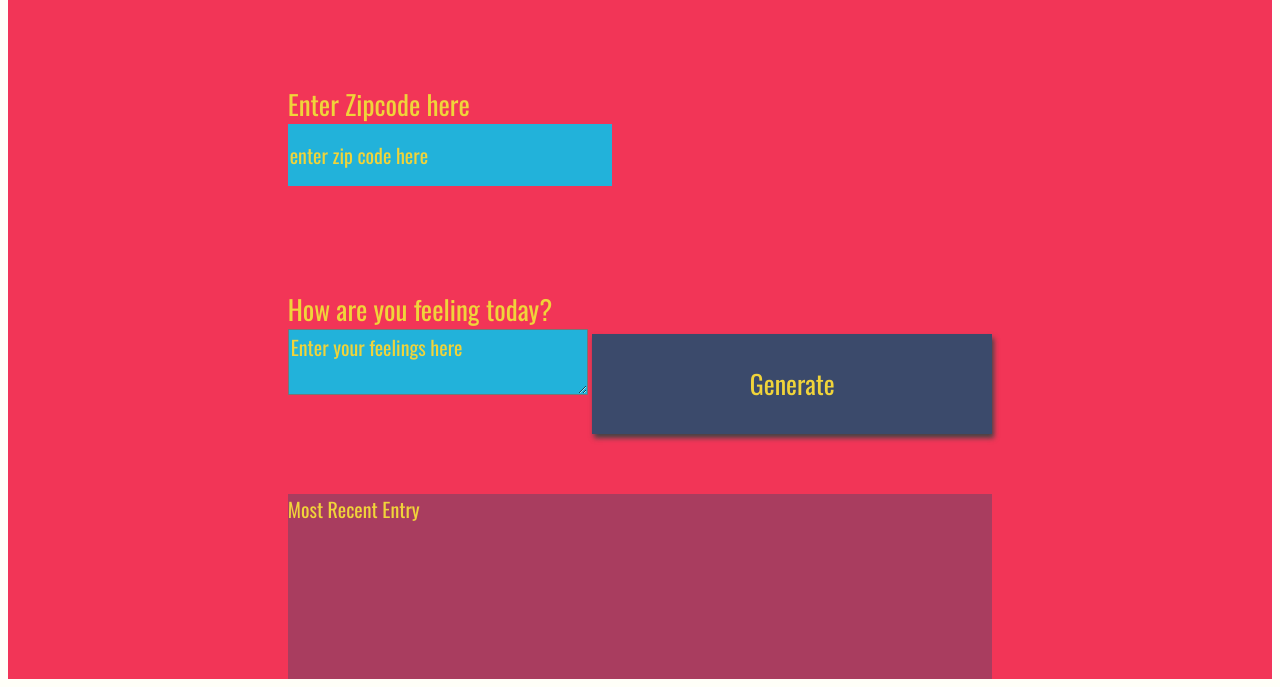
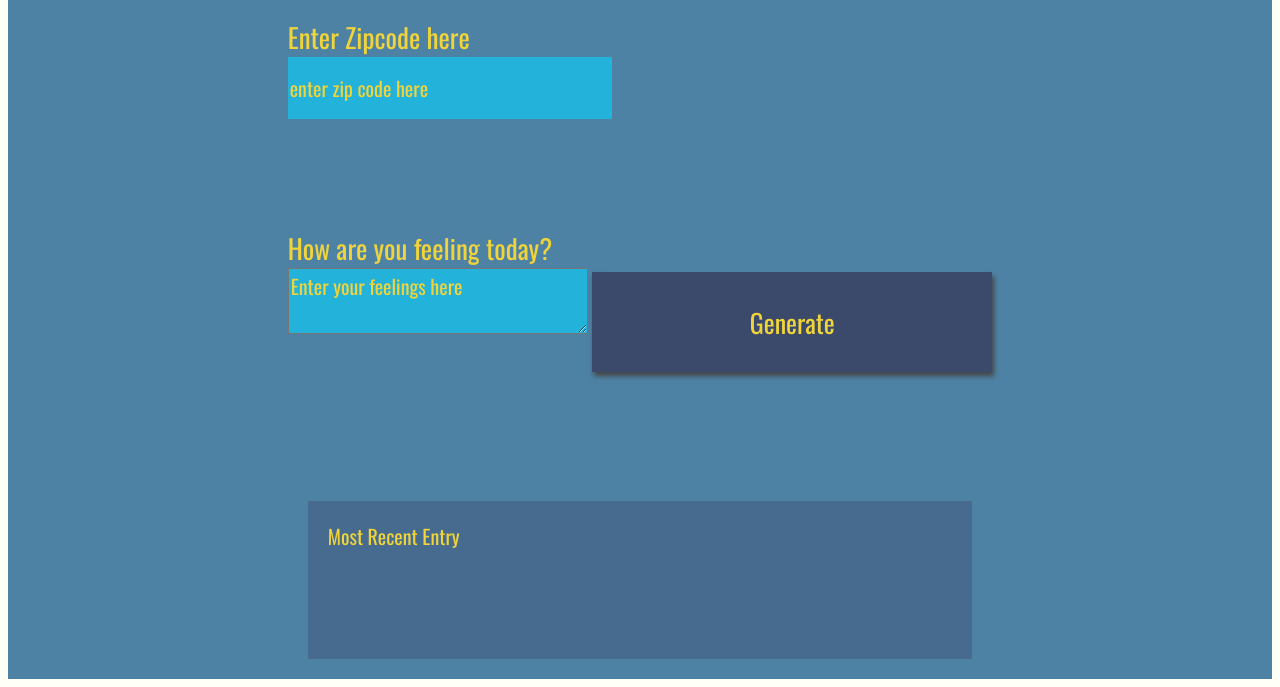
Before and after one commit to Moskaoud/Weather-Journal-App, a website: page website/index.html in a window 1280 px wide. Shown: the part 129-816 px from the top of the page. Drawn offline with nearby package versions, Linux system fonts and the light colour scheme; a web font is replaced by a local one.

Commit message:
weather journal

```diff
--- a/website/style.css
+++ b/website/style.css
@@ -5,10 +5,10 @@ body{
 
 #app{
     display: grid;
-    grid-auto-rows: minmax(150px, auto);
+    /* grid-auto-rows: minmax(150px, auto); */
     /* grid-template-columns:  */
     height:100vh;
-    background: #f23557;
+    background: #4e82a5;
     color: #f0d43a;
     justify-content: center;
     grid-gap: 1em;
@@ -22,6 +22,8 @@ body{
 
 .entry{
     background: rgba(59, 74, 107, .4);
+    margin: 20px;
+    padding: 20px;
 }
 
 #entryHolder{
```
Also changed, not shown: 1 other file.
